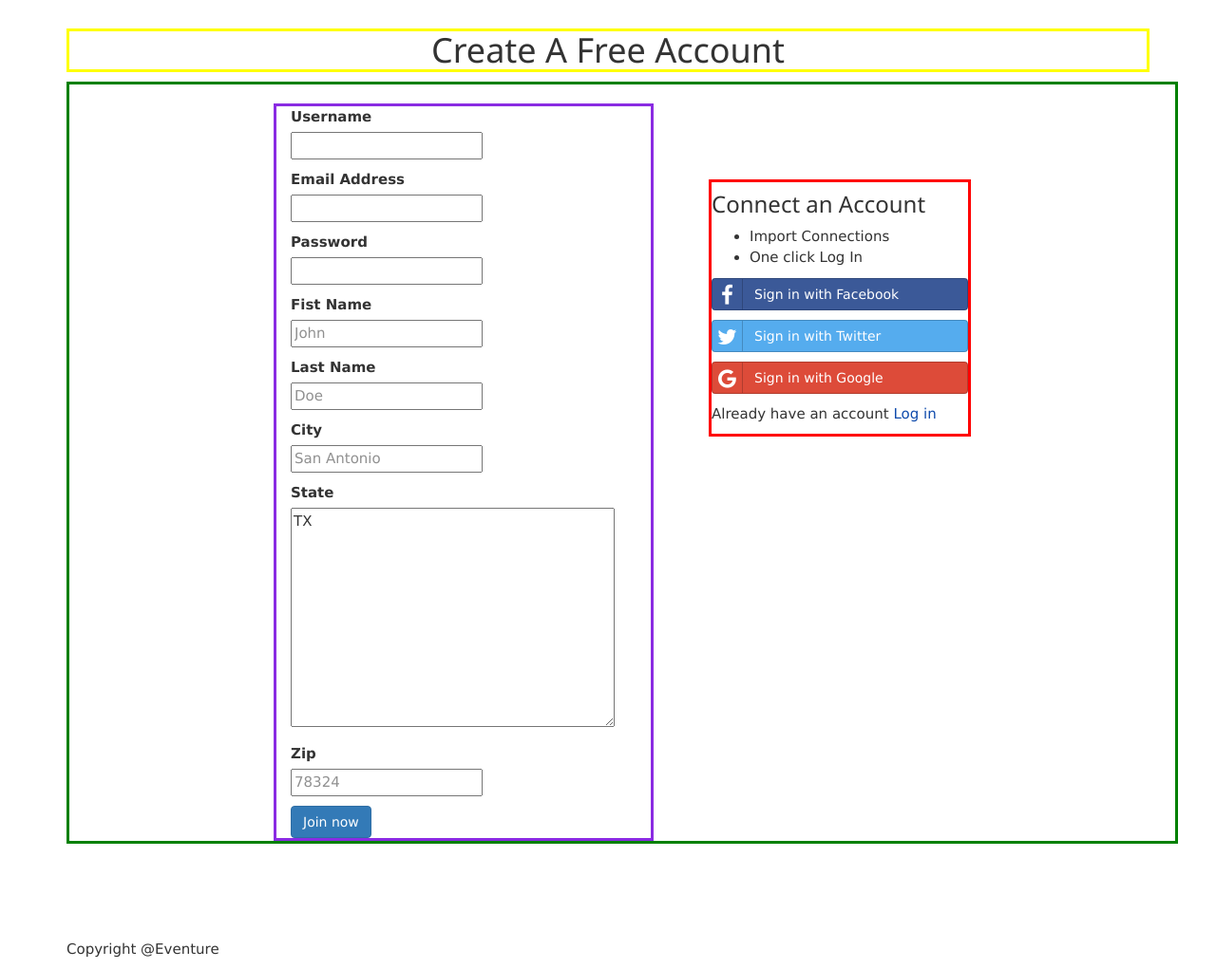
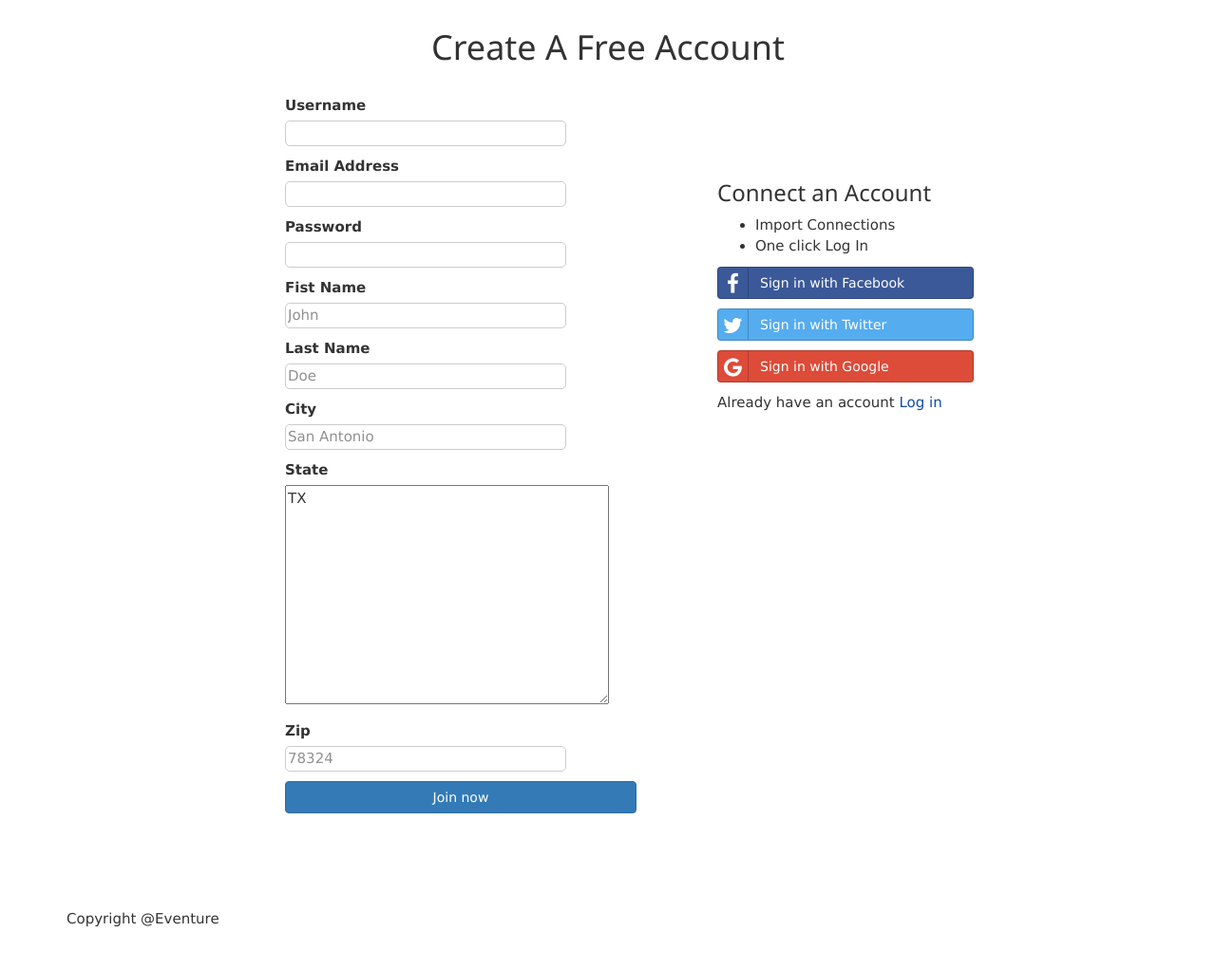
Before and after one commit to HectorSA/Eventure, a Django app: page /register/ in a window 1280 px wide. Shown: the part 52-1073 px from the top of the page at 95% size. After the commit the page ends 1029 px from the top, so only its background shows below. Run offline with Django 3.2, Linux system fonts and the light colour scheme; some libraries are stand-ins or nearby versions.

Commit message:
Finish registration page for now

```diff
--- a/Eventure/Templates/css/registrationPage.css
+++ b/Eventure/Templates/css/registrationPage.css
@@ -1,20 +1,21 @@
 #registerForm{
     width: 400px ;
     margin-top: 20px;
-    border-style: solid;
-    border-color: blueviolet;
+    /*border-style: solid;
+    border-color: blueviolet;*/
     margin-left: 200px;
+
 }
 
 
 #createAccount{
-    border-style: solid;
-    border-color: yellow;
+   /* border-style: solid;
+    border-color: yellow;*/
 
 }
 #socialLinks{
-    border-style: solid;
-    border-color: red;
+   /* border-style: solid;
+    border-color: red;*/
     margin-bottom: 100px;
     margin-top: 100px;
     margin-right: 200px;
@@ -22,21 +23,23 @@
 }
 #logIn{
     align-content: center;
-    border-style: solid;
-    color: #0f4bac;
+    /*border-style: solid;
+    color: #0f4bac;*/
 }
 
+#form input {
+    box-sizing: border-box;
+    border-radius: 5px;
+    border: 1px solid #ccc;
+    width: 80%;
+}
 
-
-#alreadyLogIn{
-
-}
 #logInText{
     color: #0f4bac;
 }
 #wrap{
-    border-style: solid;
-    border-color: green;
+    /*border-style: solid;
+    border-color: green;*/
 }
 #footer{
     margin-top: 100px;
--- a/Eventure/Templates/registrationPage.html
+++ b/Eventure/Templates/registrationPage.html
@@ -25,24 +25,20 @@
              <!--<h3>Just fill out the form.</h3>-->
                 <form enctype="multipart/form-data" method="POST">
                     {% csrf_token %}
-                    <div>
+                    <div id ="form">
                         <div id="username">
                         <label>Username</label>
                         <p>{{ user_form.username }} </p>
                         </div>
-                    </div>
-
-                    <div id="email">
+                        <div id="email">
                         <label>Email Address</label>
                         <p> {{ user_form.email }} </p>
                     </div>
-
-                    <div id="password">
+                        <div id="password">
                         <label>Password</label>
                         <p>{{ user_form.password }} </p>
                     </div>
-
-                    <div id="fname">
+                        <div id="fname">
                         <label>Fist Name</label>
                         <p>{{ user_profile_form.firstName }} </p>
                     </div>
@@ -66,9 +62,16 @@
                         <label>Zip</label>
                         <p>{{ user_profile_form.zip }} </p>
                     </div>
+                    </div>
 
 
-                    <input type="submit" class="btn btn-primary" value="Join now">
+
+
+
+
+
+
+                    <input type="submit" class="btn btn-primary" value="Join now" style="width: 100%">
 
             </form>
         </div>
```
